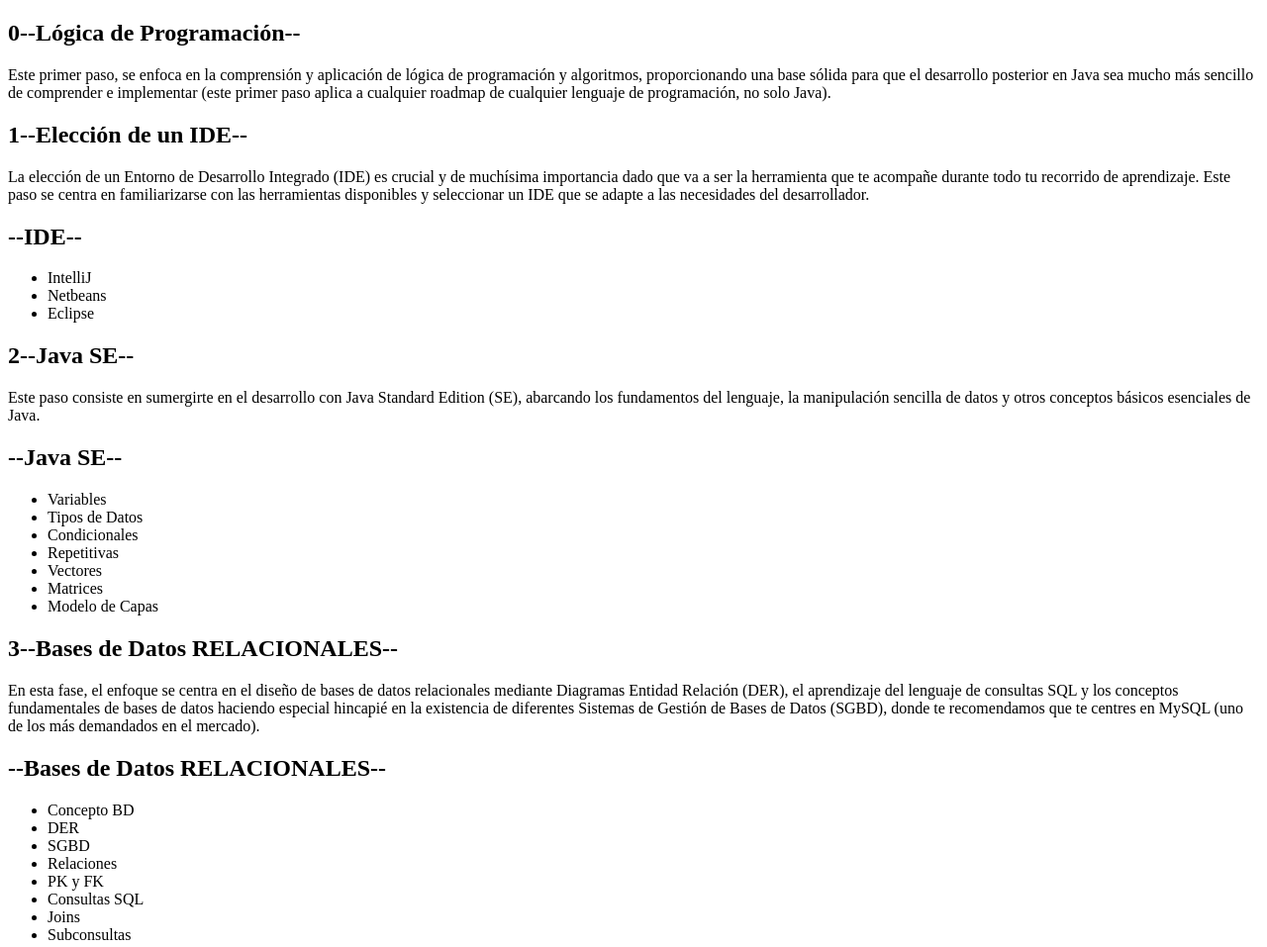
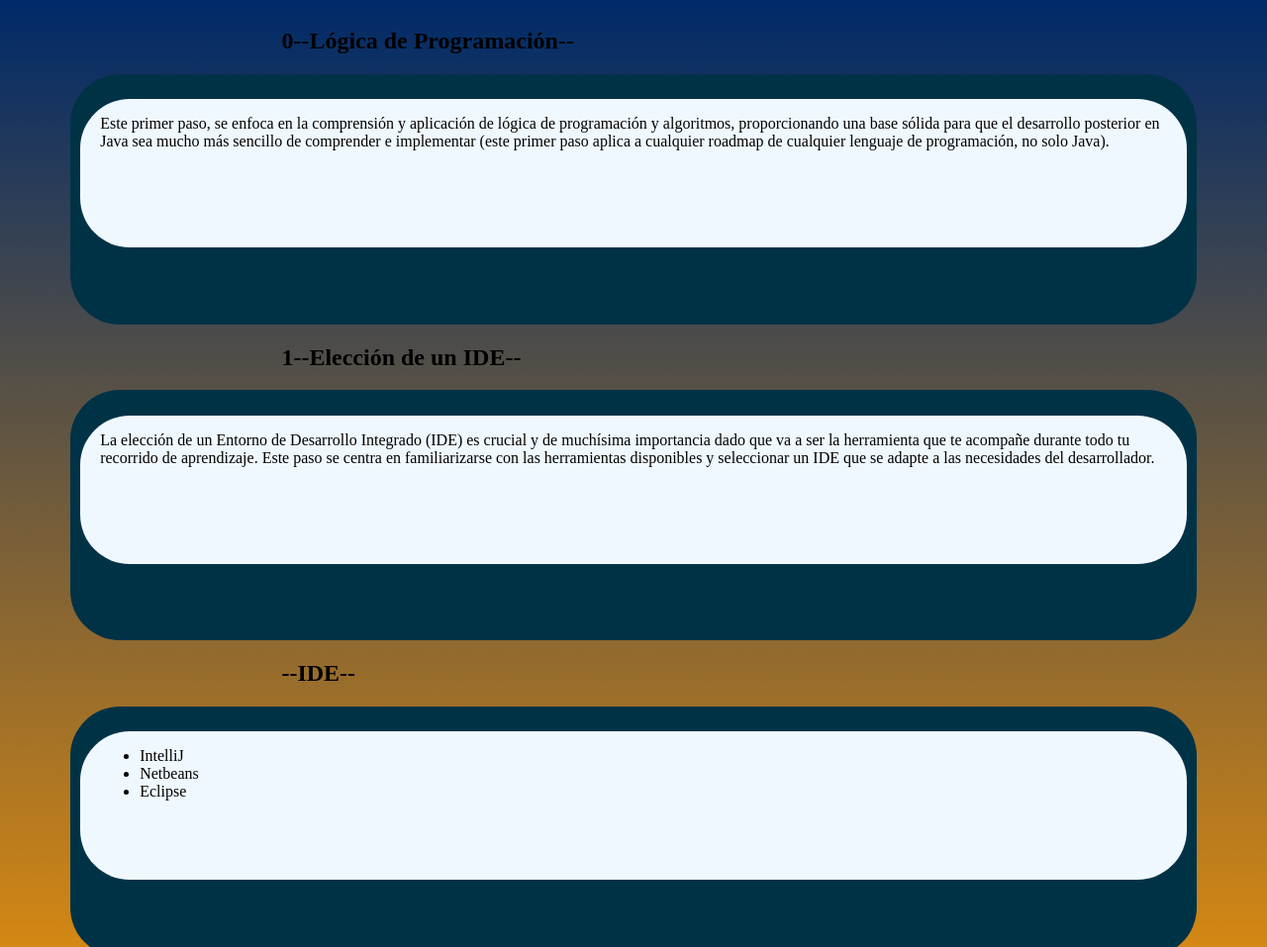
Before and after one commit to lauti-Git/java, a plain HTML site: page Guia de estudio.html in a window 1280 px wide. Shown: the top 957 px of the page at 99% size. Drawn offline with Linux system fonts and the light colour scheme.

Commit message:
Update Guia de estudio.html

```diff
--- a/Guia de estudio.html
+++ b/Guia de estudio.html
@@ -4,7 +4,7 @@
     <meta charset="UTF-8">
     <meta name="viewport" content="width=device-width, initial-scale=1.0">
     <title>Guia de estudio</title>
-    <link rel="stylesheet" href="css/lenguaje.css">
+    <link rel="stylesheet" href="style.css">
 </head>
 <body>
     <div>
```
